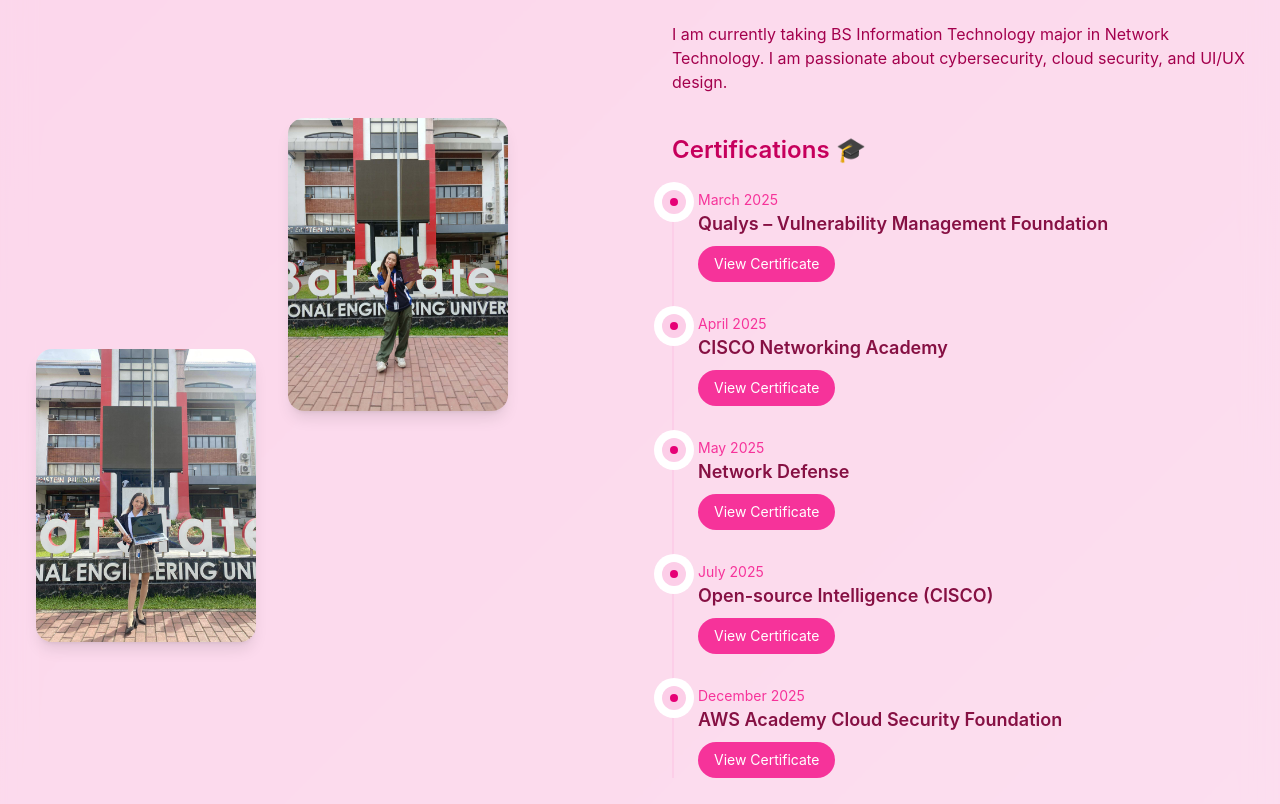
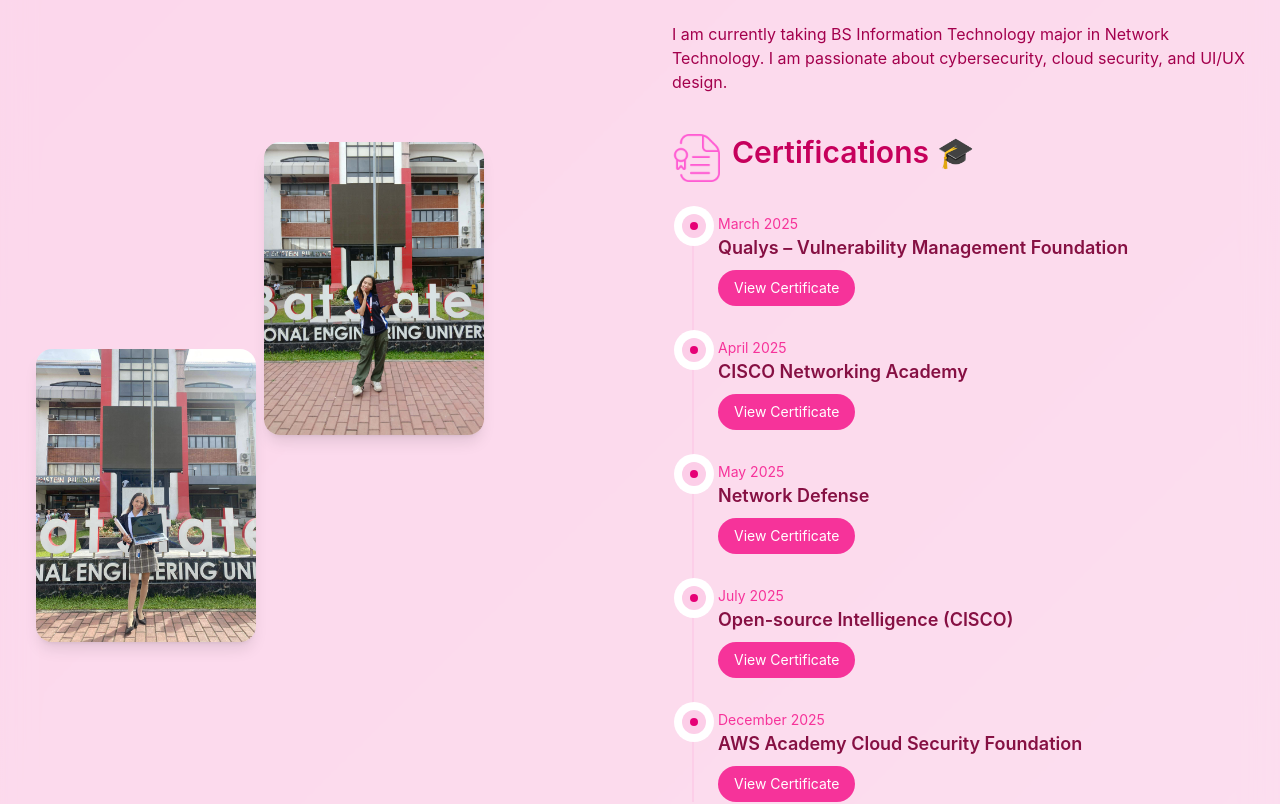
Before and after one commit to ericaa-aaa/Javillo-Portfolio, a React (Vite) app: page / in a window 1280 px wide. Shown: the part 1026-1830 px from the top of the page. Built offline with nearby package versions, Linux system fonts and the light colour scheme.

Commit message:
pang walo ata na push idk idk

```diff
--- a/src/App.jsx
+++ b/src/App.jsx
@@ -17,6 +17,7 @@ import info from "./assets/images/info.png";
 import soft from "./assets/images/software.png";
 import pj from "./assets/images/pj.png";
 import email from "./assets/images/email.png";
+
 
 function App() {
   const [menuOpen, setMenuOpen] = useState(false);
@@ -89,13 +90,12 @@ function App() {
           <section id="about" className="py-24 px-6 bg-white/40 backdrop-blur-lg">
             <div className="max-w-7xl mx-auto grid md:grid-cols-2 gap-16 items-center">
 
-            <div className="flex flex-row md:relative gap-1 md:gap-2 box-content md:block w-full max-w-md md:h-125 mx-auto m-2 p-2 lg:p-3 lg:m-3">
+            <div className="flex flex-row md:relative gap-1 md:gap-3 md:block w-full max-w-md md:h-125 mx-auto m-2 p-2 lg:p-3 lg:m-3">
                   <img src={about2} data-aos="flip-left" className="w-1/2 md:absolute md:bottom-0 md:left-0 md:w-55 rounded-2xl shadow-lg"/>
                   <img src={about1} data-aos="flip-right" className="w-1/2 md:absolute md:top-0 md:right-0 md:w-55 rounded-2xl shadow-lg "/>
             </div>
 
               <div data-aos="zoom-in">
-
                <div className="flex gap-3">
                  <img src={info} className="w-12 rounded-full"/>
                  <h3 className="sectionTitle">About Me</h3>
--- a/src/components/CertificatesTimeline.jsx
+++ b/src/components/CertificatesTimeline.jsx
@@ -1,4 +1,5 @@
 import React from "react";
+import cert from "../assets/images/cert.png";
 
 const certificates = [
   {
@@ -30,8 +31,13 @@ const certificates = [
 function CertificatesTimeline() {
   return (
     <div className="mt-10">
-      <h4 className="text-2xl font-semibold text-pink-700 mb-6">Certifications 🎓</h4>
-      <ol className="relative border-l-2 border-pink-200">
+
+     <div className="flex gap-3 items-center">
+        <img src={cert} className="w-12 self-start"/>
+        <h4 className="text-2xl md:text-3xl font-semibold text-pink-700 mb-6">Certifications 🎓</h4>
+    </div>
+
+      <ol className="relative border-l-2 border-pink-200 m-5">
         {certificates.map((cert, index) => (
           <li key={index} className="mb-8 ml-6">
             <span className="absolute flex items-center justify-center w-6 h-6 bg-pink-200 rounded-full -left-3 ring-8 ring-white">
@@ -43,6 +49,7 @@ function CertificatesTimeline() {
           </li>
         ))}
       </ol>
+
     </div>
   );
 }
```
Also changed, not shown: src/assets/images/cert.png (added).
